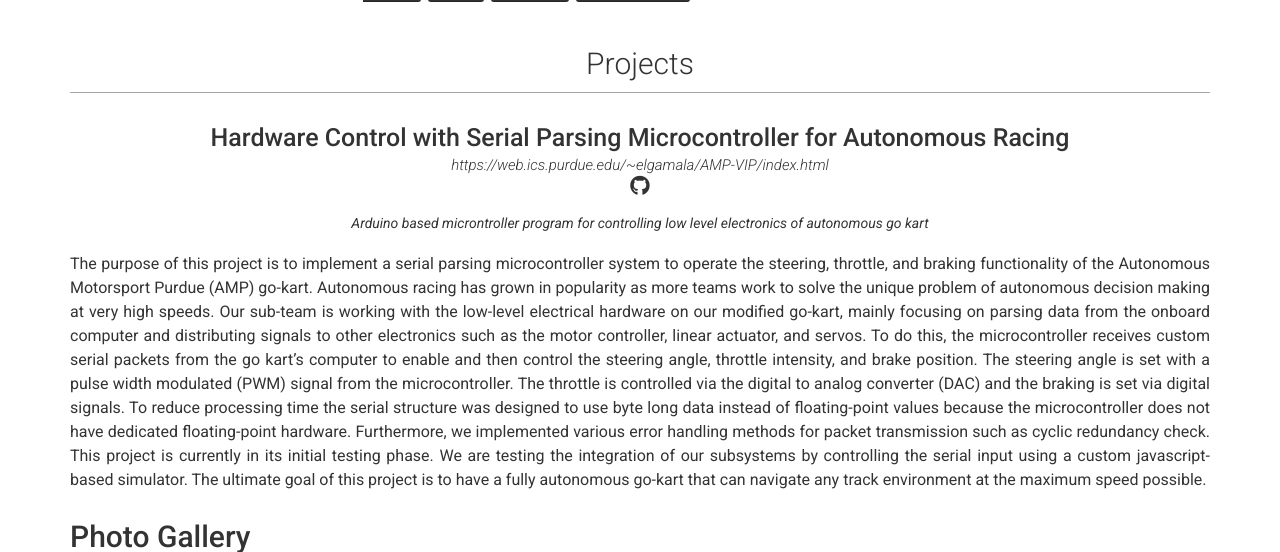
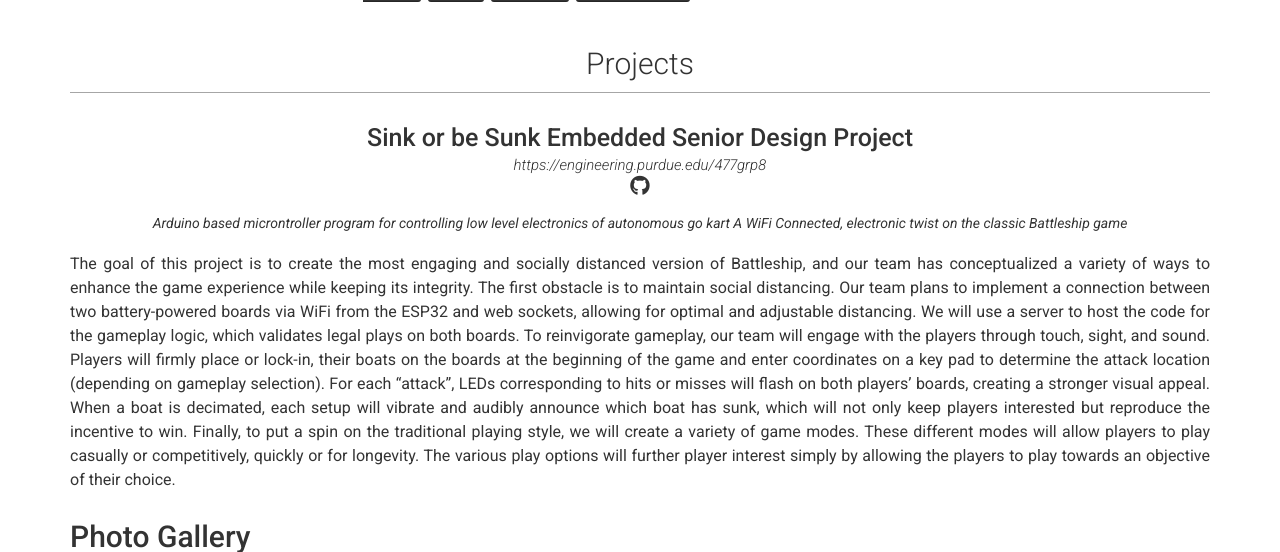
Before and after one commit to MArndt26/marndt26.github.io, a Jekyll site: the page built from index.md, in a window 1280 px wide and 900 px high, scrolled down 345 px, cut to the strip 137-689 px from the top of the window. Built offline with Jekyll 4.4.1, drawn with Linux system fonts in a browser that asks for light colours; nearby versions of some CDN libraries; some of the changed text lies outside the part shown.

Commit message:
added senior design to porfolio

```diff
--- a/_data/projects.yml
+++ b/_data/projects.yml
@@ -1,7 +1,39 @@
 # Project template
 - layout: top-middle
+  name: Sink or be Sunk Embedded Senior Design Project
+  link: https://engineering.purdue.edu/477grp8
+  github: Sink-or-be-Sunk
+  quote: >
+    Arduino based microntroller program for controlling low level electronics of autonomous go kart
+    A WiFi Connected, electronic twist on the classic Battleship game
+  description: | # this will include new lines to allow paragraphs
+    The goal of this project is to create the most engaging and socially distanced version of Battleship, and our team has conceptualized a variety of ways to enhance the game experience while keeping its integrity. The first obstacle is to maintain social distancing. Our team plans to implement a connection between two battery-powered boards via WiFi from the ESP32 and web sockets, allowing for optimal and adjustable distancing. We will use a server to host the code for the gameplay logic, which validates legal plays on both boards. To reinvigorate gameplay, our team will engage with the players through touch, sight, and sound. Players will firmly place or lock-in, their boats on the boards at the beginning of the game and enter coordinates on a key pad to determine the attack location (depending on gameplay selection). For each “attack”, LEDs corresponding to hits or misses will flash on both players’ boards, creating a stronger visual appeal. When a boat is decimated, each setup will vibrate and audibly announce which boat has sunk, which will not only keep players interested but reproduce the incentive to win. Finally, to put a spin on the traditional playing style, we will create a variety of game modes. These different modes will allow players to play casually or competitively, quickly or for longevity. The various play options will further player interest simply by allowing the players to play towards an objective of their choice.
+  photos:
+    - photo: ./assets/Sink-or-be-Sunk/Homepage.png
+      photo_title: Home Page
+      photo_type: card card-big
+    - photo: ./assets/Sink-or-be-Sunk/led_rainbow_demo.gif
+      photo_title: LED Rainbow Demo
+      photo_type: card card-wide
+    - photo: ./assets/Sink-or-be-Sunk/AccountPage.png
+      photo_title: Account Page
+      photo_type: card
+    - photo: ./assets/Sink-or-be-Sunk/DevicePairing.gif
+      photo_title: Device Pairing
+      photo_type: card
+    - photo: ./assets/Sink-or-be-Sunk/Final_ESP32_Render.png
+      photo_title: Final ESP32 Render
+      photo_type: card card-big
+    - photo: ./assets/Sink-or-be-Sunk/grid_demo.gif
+      photo_title: LED Grid Demo
+      photo_type: card card-wide
+    - photo: ./assets/Sink-or-be-Sunk/cadBoat.jpeg
+      photo_title: Boat CAD Model
+      photo_type: card card-wide
+
+- layout: top-middle
   name: Hardware Control with Serial Parsing Microcontroller for Autonomous Racing
-  link: https://web.ics.purdue.edu/~elgamala/AMP-VIP/index.html
+  link: https://web.ics.purdue.edu/~elgamala/AMP-VIP
   github: Autonomous-Motorsports-Purdue/AMP_MCUv1
   quote: >
     Arduino based microntroller program for controlling low level electronics of autonomous go kart
--- a/_includes/projects.html
+++ b/_includes/projects.html
@@ -8,7 +8,9 @@
 			{% endif %}
 			<div class="photo-grid">
 				{% for photo in project.photos %}
-					<div class="{{ photo.photo_type }}" style="background-image: url('{{ photo.photo }}')"></div>
+				<a href="{{photo.photo}}" class="{{ photo.photo_type }}" >
+					<div class="{{ photo.photo_type }}" style="background-image: url('{{ photo.photo }}')" href="google.com"></div>
+				</a>
 				{% endfor %}
 
 			</div>
```
Also changed, not shown: assets/Sink-or-be-Sunk/AccountPage.png (added), assets/Sink-or-be-Sunk/Final_ESP32_Render.png (added), assets/Sink-or-be-Sunk/Homepage.png (added), assets/Sink-or-be-Sunk/cadBoat.jpeg (added), 3 other files.
